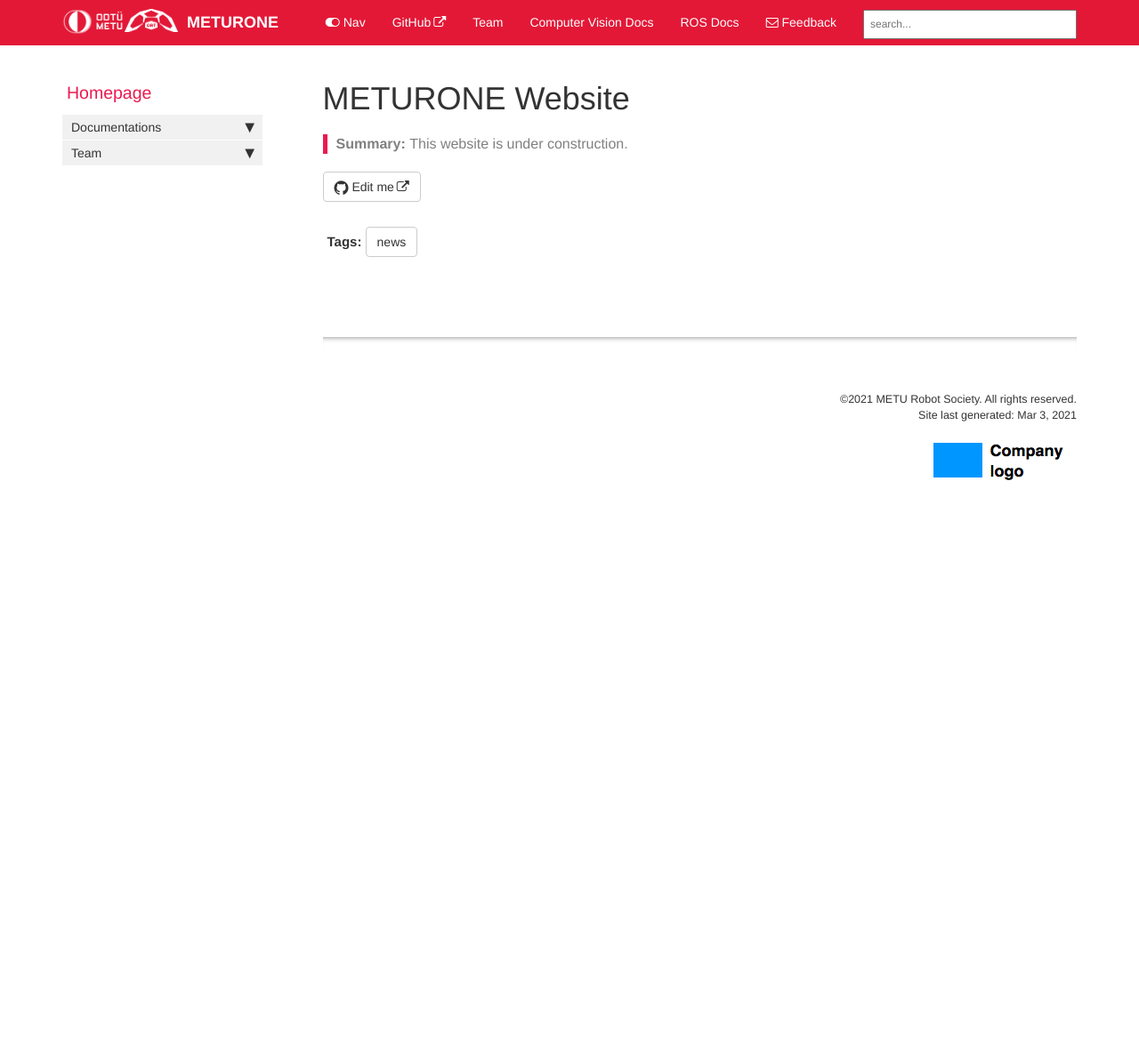
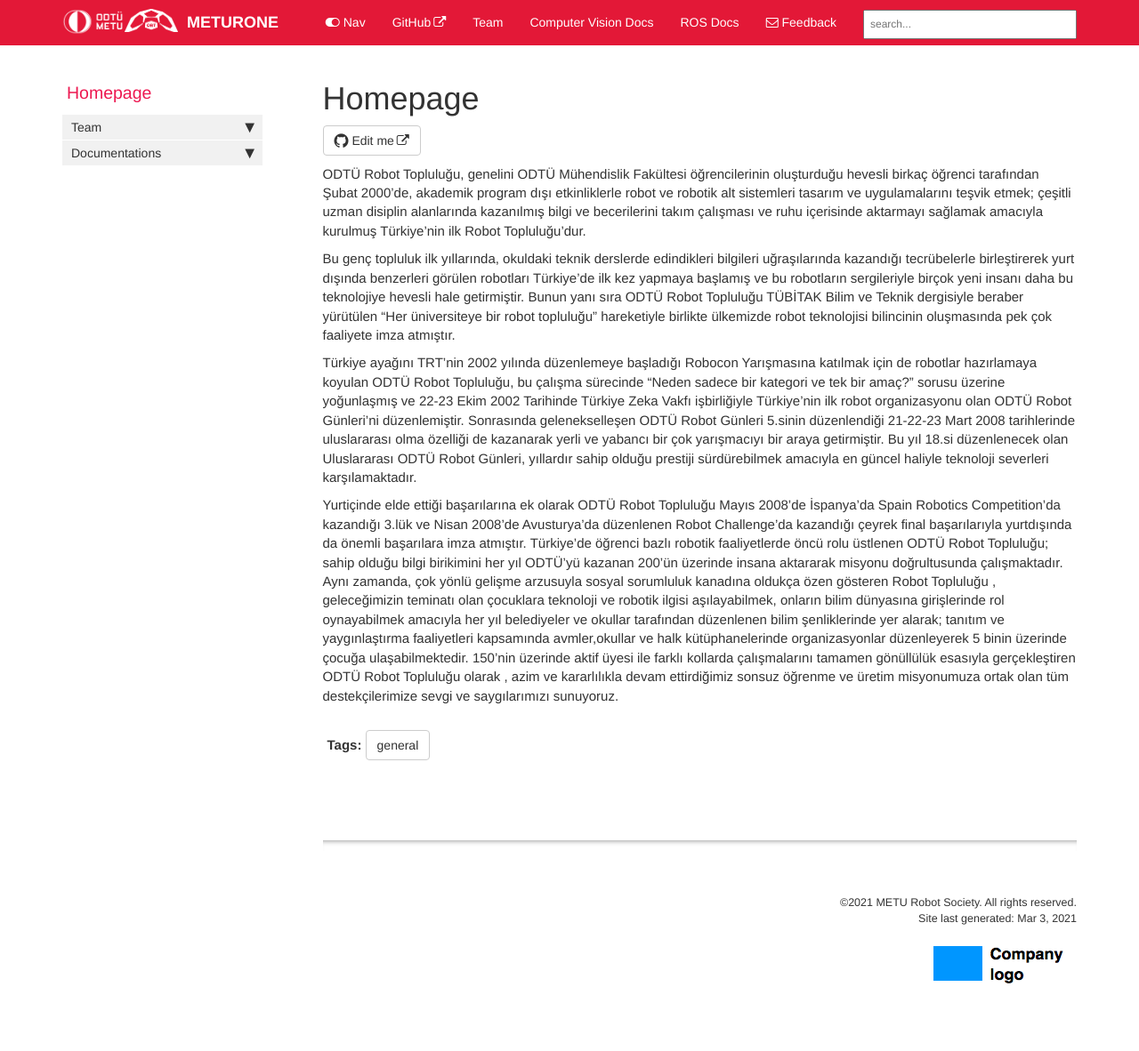
Before and after one commit to METUrone/meturone.github.io, a Jekyll site: the page built from index.md, in a window 1280 px wide. Shown: the whole page at 89% size. Built offline with Jekyll 4.4.1, drawn with Linux system fonts in a browser that asks for light colours; comment, search, counter and statistics services are not loaded; before the commit the page ends 900 px from its top, so only the background shows below that.

Commit message:
Index edited.

```diff
--- a/_data/tags.yml
+++ b/_data/tags.yml
@@ -13,3 +13,4 @@ allowed-tags:
   - news
   - troubleshooting
   - mobile
+  - general
--- a/index.md
+++ b/index.md
@@ -1,8 +1,15 @@
 ---
-title: "METURONE Website"
+title: "Homepage"
 keywords: sample homepage
-tags: [news]
+tags: [general]
 sidebar: home_sidebar
 permalink: index.html
-summary: This website is under construction.
 ---
+
+ODTÜ Robot Topluluğu, genelini ODTÜ Mühendislik Fakültesi öğrencilerinin oluşturduğu hevesli birkaç öğrenci tarafından Şubat 2000’de, akademik program dışı etkinliklerle robot ve robotik alt sistemleri tasarım ve uygulamalarını teşvik etmek; çeşitli uzman disiplin alanlarında kazanılmış bilgi ve becerilerini takım çalışması ve ruhu içerisinde aktarmayı sağlamak amacıyla kurulmuş Türkiye’nin ilk Robot Topluluğu’dur.
+
+Bu genç topluluk ilk yıllarında, okuldaki teknik derslerde edindikleri bilgileri uğraşılarında kazandığı tecrübelerle birleştirerek yurt dışında benzerleri görülen robotları Türkiye’de ilk kez yapmaya başlamış ve bu robotların sergileriyle birçok yeni insanı daha bu teknolojiye hevesli hale getirmiştir. Bunun yanı sıra ODTÜ Robot Topluluğu TÜBİTAK Bilim ve Teknik dergisiyle beraber yürütülen “Her üniversiteye bir robot topluluğu” hareketiyle birlikte ülkemizde robot teknolojisi bilincinin oluşmasında pek çok faaliyete imza atmıştır.
+
+Türkiye ayağını TRT’nin 2002 yılında düzenlemeye başladığı Robocon Yarışmasına katılmak için de robotlar hazırlamaya koyulan ODTÜ Robot Topluluğu, bu çalışma sürecinde “Neden sadece bir kategori ve tek bir amaç?” sorusu üzerine yoğunlaşmış ve 22-23 Ekim 2002 Tarihinde Türkiye Zeka Vakfı işbirliğiyle Türkiye’nin ilk robot organizasyonu olan ODTÜ Robot Günleri’ni düzenlemiştir. Sonrasında gelenekselleşen ODTÜ Robot Günleri 5.sinin düzenlendiği 21-22-23 Mart 2008 tarihlerinde uluslararası olma özelliği de kazanarak yerli ve yabancı bir çok yarışmacıyı bir araya getirmiştir. Bu yıl 18.si düzenlenecek olan Uluslararası ODTÜ Robot Günleri, yıllardır sahip olduğu prestiji sürdürebilmek amacıyla en güncel haliyle teknoloji severleri karşılamaktadır.
+
+Yurtiçinde elde ettiği başarılarına ek olarak ODTÜ Robot Topluluğu Mayıs 2008’de İspanya’da Spain Robotics Competition’da kazandığı 3.lük ve Nisan 2008’de Avusturya’da düzenlenen Robot Challenge’da kazandığı çeyrek final başarılarıyla yurtdışında da önemli başarılara imza atmıştır. Türkiye’de öğrenci bazlı robotik faaliyetlerde öncü rolu üstlenen ODTÜ Robot Topluluğu; sahip olduğu bilgi birikimini her yıl ODTÜ’yü kazanan 200’ün üzerinde insana aktararak misyonu doğrultusunda çalışmaktadır. Aynı zamanda, çok yönlü gelişme arzusuyla sosyal sorumluluk kanadına oldukça özen gösteren Robot Topluluğu , geleceğimizin teminatı olan çocuklara teknoloji ve robotik ilgisi aşılayabilmek, onların bilim dünyasına girişlerinde rol oynayabilmek amacıyla her yıl belediyeler ve okullar tarafından düzenlenen bilim şenliklerinde yer alarak; tanıtım ve yaygınlaştırma faaliyetleri kapsamında avmler,okullar ve halk kütüphanelerinde organizasyonlar düzenleyerek 5 binin üzerinde çocuğa ulaşabilmektedir. 150’nin üzerinde aktif üyesi ile farklı kollarda çalışmalarını tamamen gönüllülük esasıyla gerçekleştiren ODTÜ Robot Topluluğu olarak , azim ve kararlılıkla devam ettirdiğimiz sonsuz öğrenme ve üretim misyonumuza ortak olan tüm destekçilerimize sevgi ve saygılarımızı sunuyoruz.
```
Also changed, not shown: _data/sidebars/home_sidebar.yml (+4 -4 lines).
